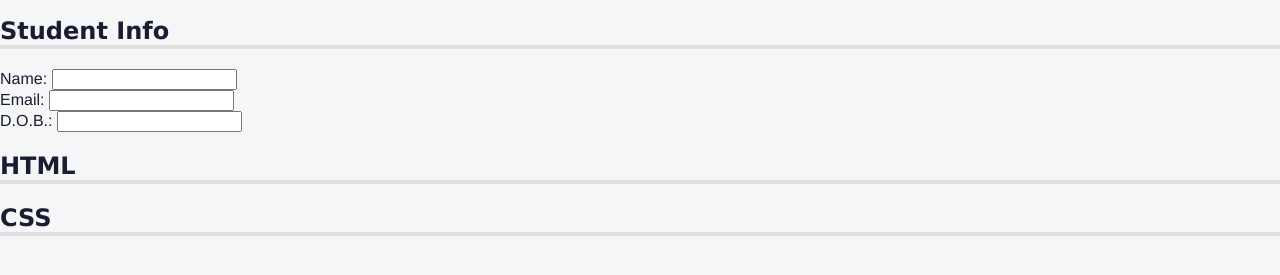
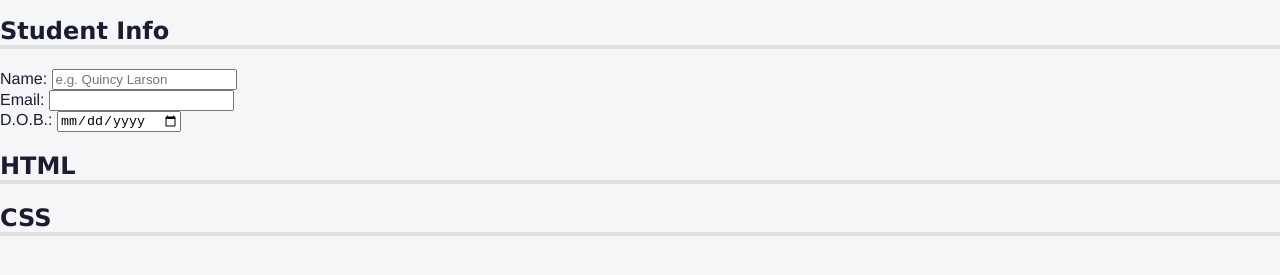
Before and after one commit to quinojuan/freecodecamp_courses, a plain HTML site: page 09 Aprende accesibilidad construyendo un cuestionario/index.html in a window 1280 px wide. Shown: the part 53-328 px from the top of the page. Drawn offline with Linux system fonts and the light colour scheme.

Commit message:
ejercicio 22

```diff
--- a/09 Aprende accesibilidad construyendo un cuestionario/index.html
+++ b/09 Aprende accesibilidad construyendo un cuestionario/index.html
@@ -25,15 +25,15 @@
           <h2 id="student-info">Student Info</h2>
           <div class="info">
             <label for="student-name">Name:</label>
-            <input id="student-name" />
+            <input type="text" name="student-name" id="student-name" placeholder="e.g. Quincy Larson" />
           </div>
           <div class="info">
             <label for="student-email">Email:</label>
-            <input id="student-email" />
+            <input type="email" name="student-email" id="student-email" />
           </div>
           <div class="info">
             <label for="birth-date">D.O.B.:</label>
-            <input id="birth-date" />
+            <input type="date" name="birth-date" id="birth-date" />
           </div>
         </section>
         <section role="region" aria-labelledby="html-questions">
```
